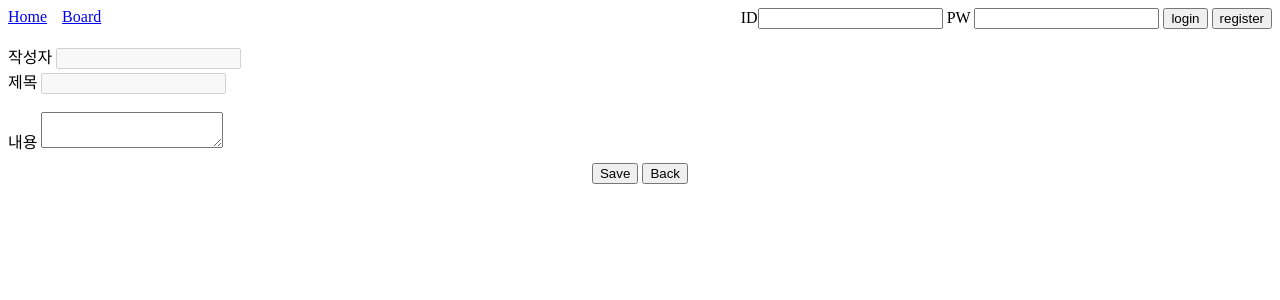
After one commit to jaruda-88/docker-python-web, a Flask app: page /board/detail in a window 1280 px wide. The commit adds this page. Shown: the top 300 px of the page. Run offline with Flask 2, Linux system fonts and the light colour scheme.

Commit message:
board detail working

```diff
--- /dev/null
+++ b/templates/board_detail.html
@@ -0,0 +1,49 @@
+{% extends "index.html" %}
+
+{% block head %}
+    {{ super() }}
+    <meta name="viewport" content="width=device-width" />
+    <link rel="stylesheet" src="{{url_for('static',filename='css/dashboard.css')}}">
+{% endblock %}
+
+{% block header %}
+{% endblock %}
+
+{% block content %}
+<div class="wrapper">
+    <div class="two">
+        <span>작성자</span>
+        <input type="text" id="userid" name="writer" disabled/>
+    </div>
+    <div class="two">
+        <span>제목</span>
+        <input type="text" id="title" name="title" disabled/>
+    </div>
+    </br>
+    <div class="three">
+        <span>내용</span>
+        <textarea id="contents" name="contents" readonly></textarea>
+    </div>
+    <div class="four" style="text-align: center; margin-top: 10px;">
+        <input type="button" id="SaveBtn" name="SaveBtn" value="Save" onclick="onclick_save();" class="btn"/>
+        <input type="button" id="BackBtn" name="BackBtn" value="Back" onclick="onclick_back();" class="btn"/>
+    </div>
+</div>
+{% endblock %}
+
+{% block extent %}
+    {{ super() }}
+    <script>
+    //alert(window.location.search)
+
+    function onclick_save()
+    {
+
+    }
+
+    function onclick_back()
+    {
+        window.location.href = "/board"
+    }
+    </script>
+{% endblock %}
--- a/views/board.py
+++ b/views/board.py
@@ -6,3 +6,10 @@ bp = Blueprint('board', __name__, url_prefix='/board')
 @bp.route('/')
 def board():
     return render_template('board.html')
+
+
+@bp.route('/detail')
+def board_detail():
+    id = request.args.get('id')
+    print(id)
+    return render_template('board_detail.html')
```
Also changed, not shown: templates/board.html (+6 -1 lines).
